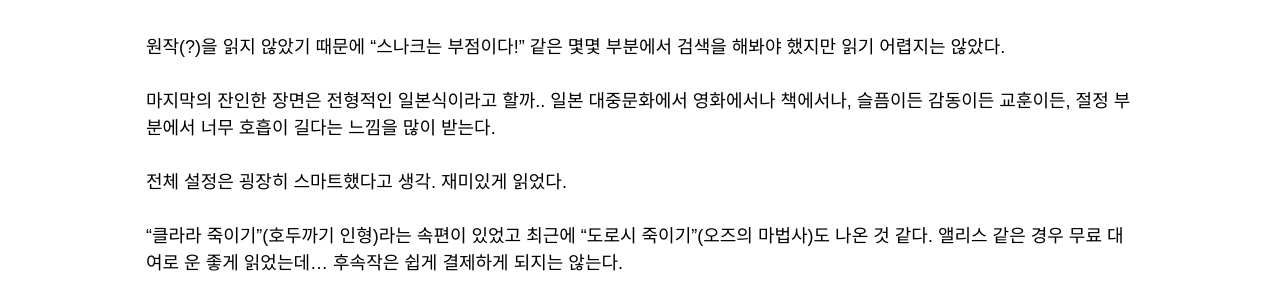
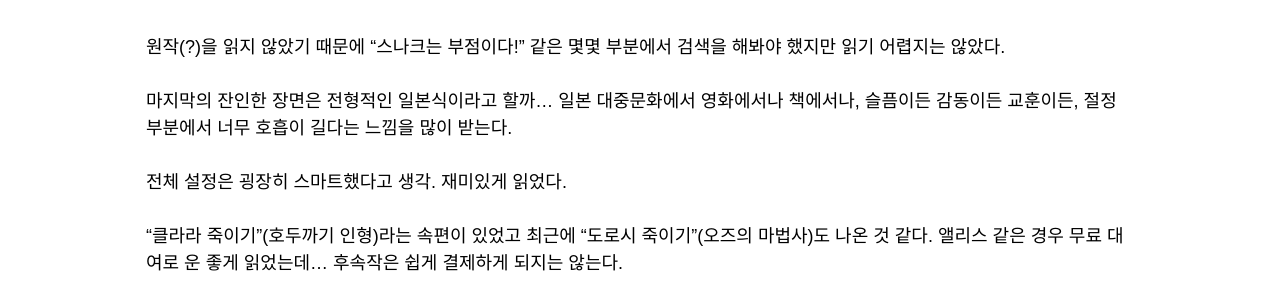
Before and after one commit to huginnmn/huginnmn.github.io, a Jekyll site: the page built from _posts/2019-03-22-앨리스-죽이기.md, in a window 1280 px wide. Shown: the part 1167-1448 px from the top of the page. Built offline with Jekyll 4.4.1, drawn with Linux system fonts in a browser that asks for light colours; nearby versions of some CDN libraries; some web fonts are replaced; comment, search, counter and statistics services are not loaded.

Commit message:
Update 2019-03-22-앨리스-죽이기.md

```diff
--- a/_posts/2019-03-22-앨리스-죽이기.md
+++ b/_posts/2019-03-22-앨리스-죽이기.md
@@ -9,7 +9,7 @@ tags: 독서 책 소설 서스펜스 스릴러 추리
 
 원작(?)을 읽지 않았기 때문에 “스나크는 부점이다!” 같은 몇몇 부분에서 검색을 해봐야 했지만 읽기 어렵지는 않았다.
 
-마지막의 잔인한 장면은 전형적인 일본식이라고 할까.. 일본 대중문화에서 영화에서나 책에서나, 슬픔이든 감동이든 교훈이든, 절정 부분에서 너무 호흡이 길다는 느낌을 많이 받는다.
+마지막의 잔인한 장면은 전형적인 일본식이라고 할까... 일본 대중문화에서 영화에서나 책에서나, 슬픔이든 감동이든 교훈이든, 절정 부분에서 너무 호흡이 길다는 느낌을 많이 받는다.
 
 전체 설정은 굉장히 스마트했다고 생각. 재미있게 읽었다.
 
```
